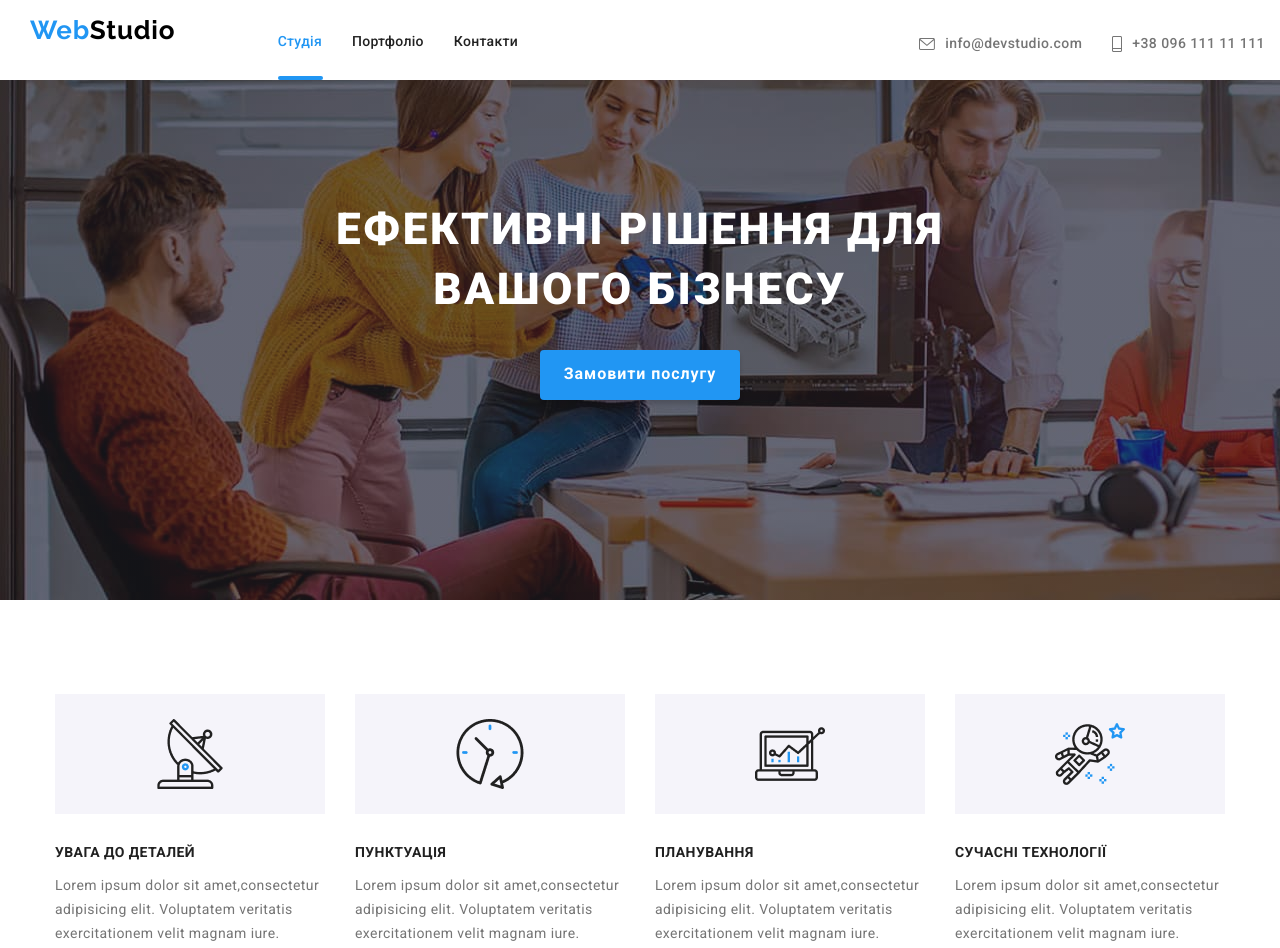
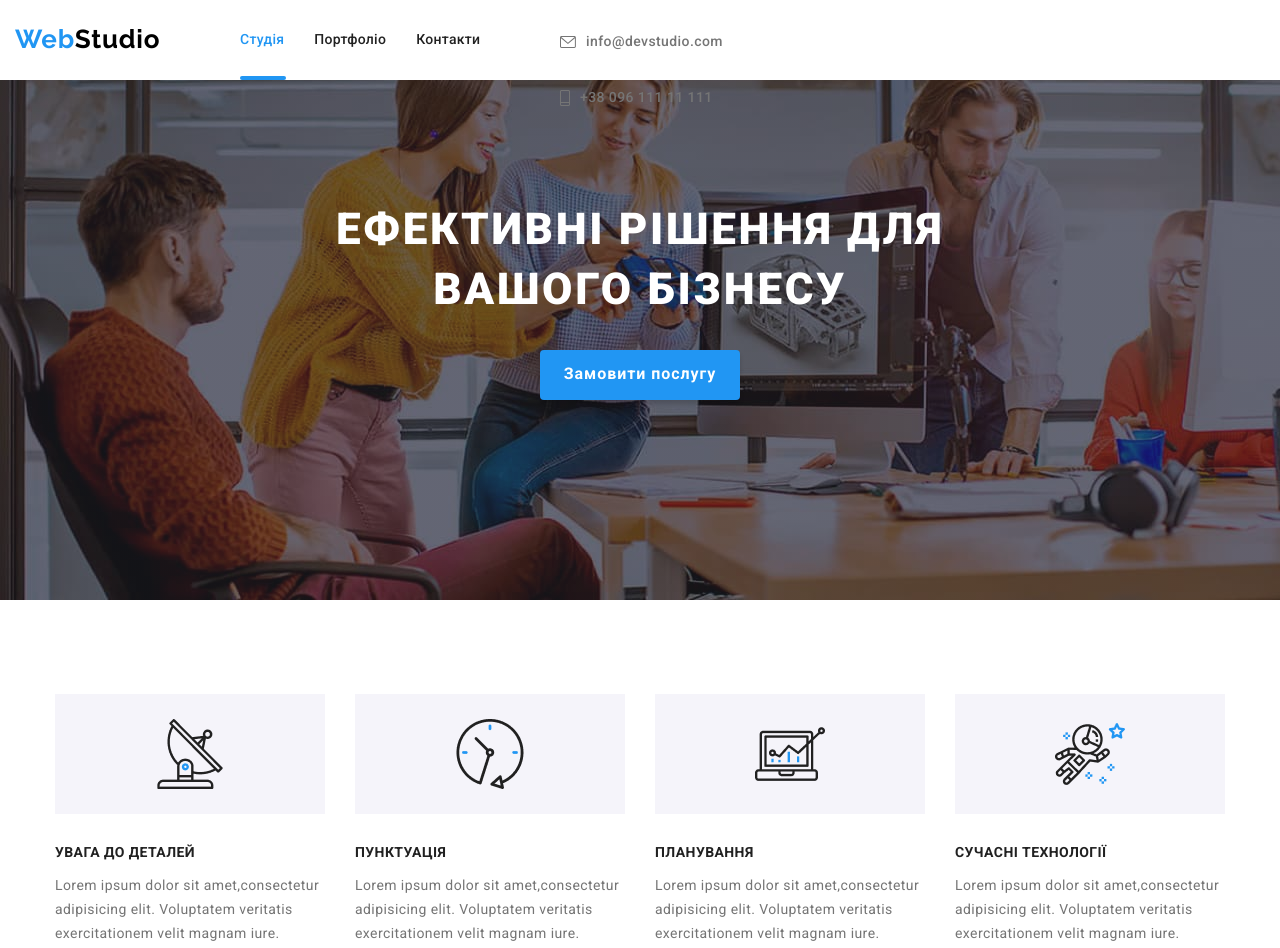
Before and after one commit to yasinskislava/hw7-8, a plain HTML site: page index.html in a window 1280 px wide. Shown: the top 948 px of the page. Drawn offline with nearby package versions, Linux system fonts and the light colour scheme.

```diff
--- a/index.html
+++ b/index.html
@@ -25,7 +25,7 @@
                 <li><a href="./portfolio.html" class="navigation__link">Портфоліо</a></li>
                 <li><a href="./contacts.html" class="navigation__link">Контакти</a></li>
             </ul>
-            <ul class="navigation__list">
+            <ul class="navigation__list navigation__contact-list">
                 <li><a href="mailto:info@devstudio.com" class="contacts" id="navigation__mail">
                     <svg class="navigation__icon" width="16" height="12">
                         <use href="./images/symbol-defs.svg#mail"></use>
--- a/sass/components/_contacts.scss
+++ b/sass/components/_contacts.scss
@@ -9,5 +9,5 @@
 }
 
 #navigation__mail {
-    margin-left: 299px;
+    margin-left: 0px;
 }
--- a/sass/components/_header.scss
+++ b/sass/components/_header.scss
@@ -8,9 +8,12 @@ header {
     position: fixed;
     z-index: 2;
     height: 60px;
+
     @media screen and (min-width:768px)
     {
+        padding-top: 24px;
         height: 80px;
+
     }
 
 }
@@ -19,7 +22,10 @@ header {
 .navigation {
     display: flex;
     justify-content: space-between;
-
+    @media screen and (min-width:768px)
+    {
+        width: 738px;
+    }
     &__icon::before
     {
         content: "";
@@ -43,10 +49,14 @@ header {
         letter-spacing: 0.02em;
         transition: color 250ms linear 50ms;
     }
+    &__contact-list
+    {
+
+        flex-direction: column;
+    }
 }
 
 .navigation__list {
-    margin: 32px 0px;
     padding: 0px;
     display: none;
     @media screen and (min-width:768px)
@@ -63,7 +73,9 @@ header {
         position: relative;
         display: inline;
         margin-right: 30px;
-        height: 48px;
+        height: 56px;
+        justify-content: center;
+        padding-top: 6px;
     }
 
     li:last-child
@@ -99,9 +111,9 @@ header {
     align-items: center;
     justify-content: center;
     margin-left: auto;
-    margin-top: 7px;
     border: 0;
     background-color: #FFFFFF;
+    margin-top: 7px;
     svg
     {
         width: 44px;
--- a/sass/components/_logo.scss
+++ b/sass/components/_logo.scss
@@ -13,10 +13,13 @@
     }
 }
 
-.navigation__logo {
-    @media screen and (min-width:480px)
+.navigation__logo
+{
+    height: 60px;
+    padding-top: 15px;
+    @media screen and (min-width:768px)
     {
-        margin: 15px 0px 15px 15px;
+        padding: 0px;
+        height: 56px;
     }
-
 }
```
Also changed, not shown: sass/main.css, sass/portfolio.css, 2 other files.
